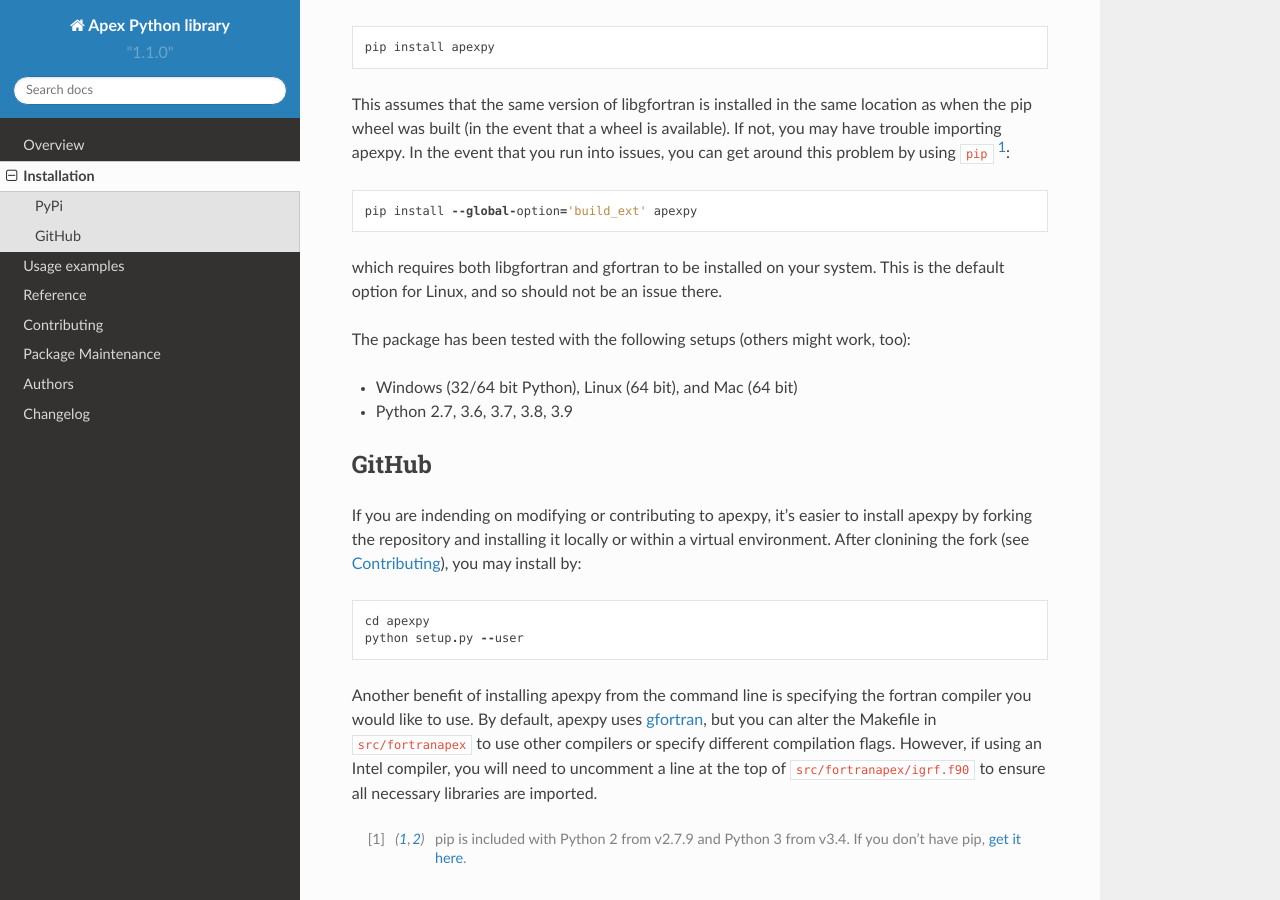
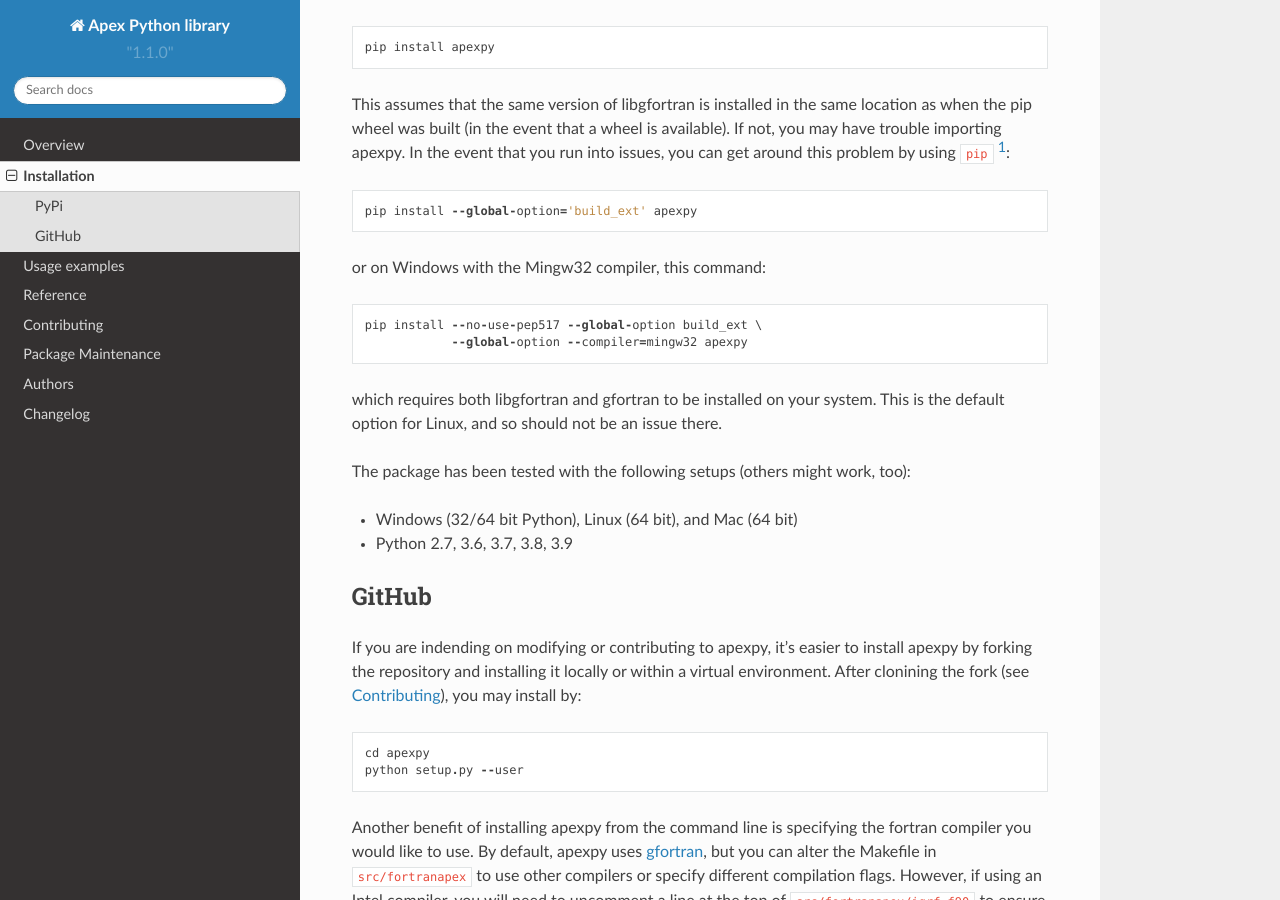
Before and after one commit to aburrell/apexpy, a Sphinx documentation site: the page built from docs/installation.rst, in a window 1280 px wide and 900 px high, scrolled down 407 px. Built offline with Sphinx 7.4.7 and the Read the Docs theme 2.0.0, drawn with Linux system fonts in a browser that asks for light colours.

Commit message:
DOC: added win10 specific installation instructions

```diff
--- a/docs/installation.rst
+++ b/docs/installation.rst
@@ -30,6 +30,11 @@
 ``pip`` [1]_::
 
     pip install --global-option='build_ext' apexpy
+
+or on Windows with the Mingw32 compiler, this command::
+
+    pip install --no-use-pep517 --global-option build_ext \
+                --global-option --compiler=mingw32 apexpy
 
 which requires both libgfortran and gfortran to be installed on your system.
 This is the default option for Linux, and so should not be an issue there.
```
